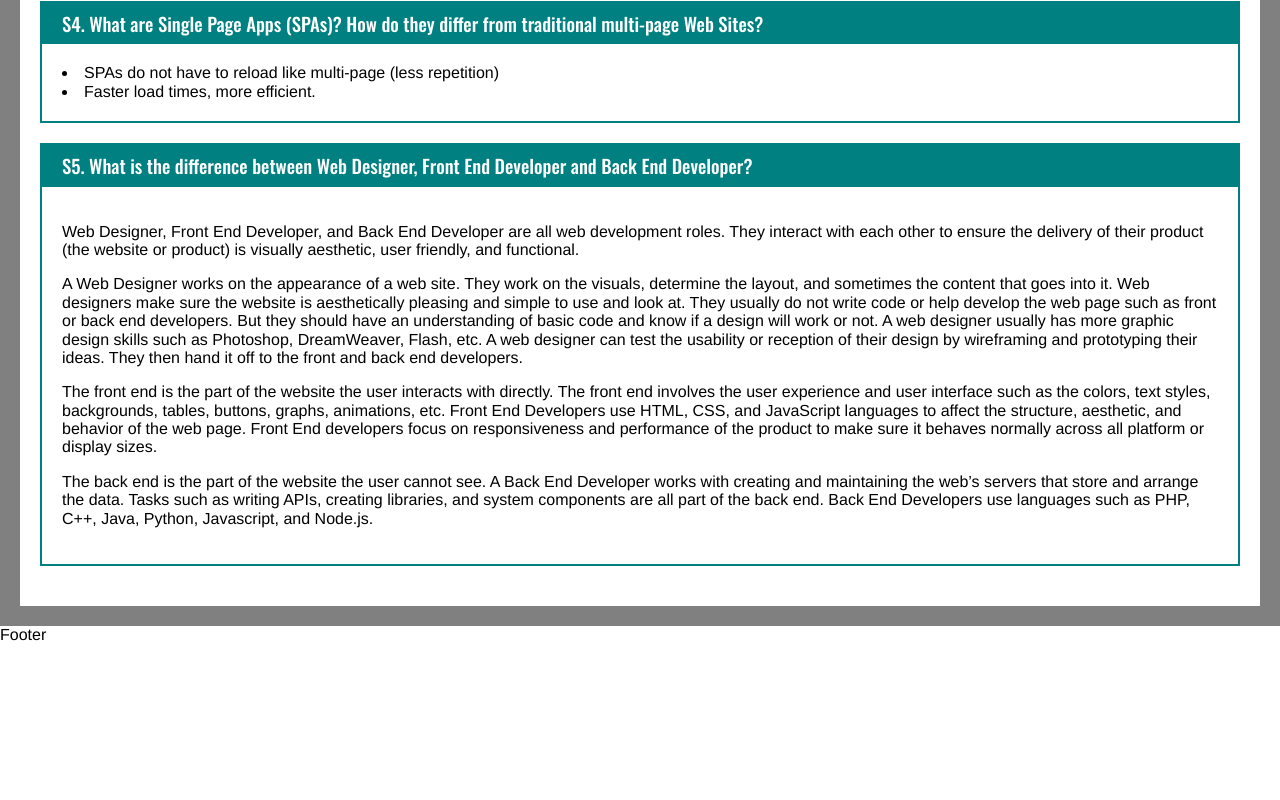
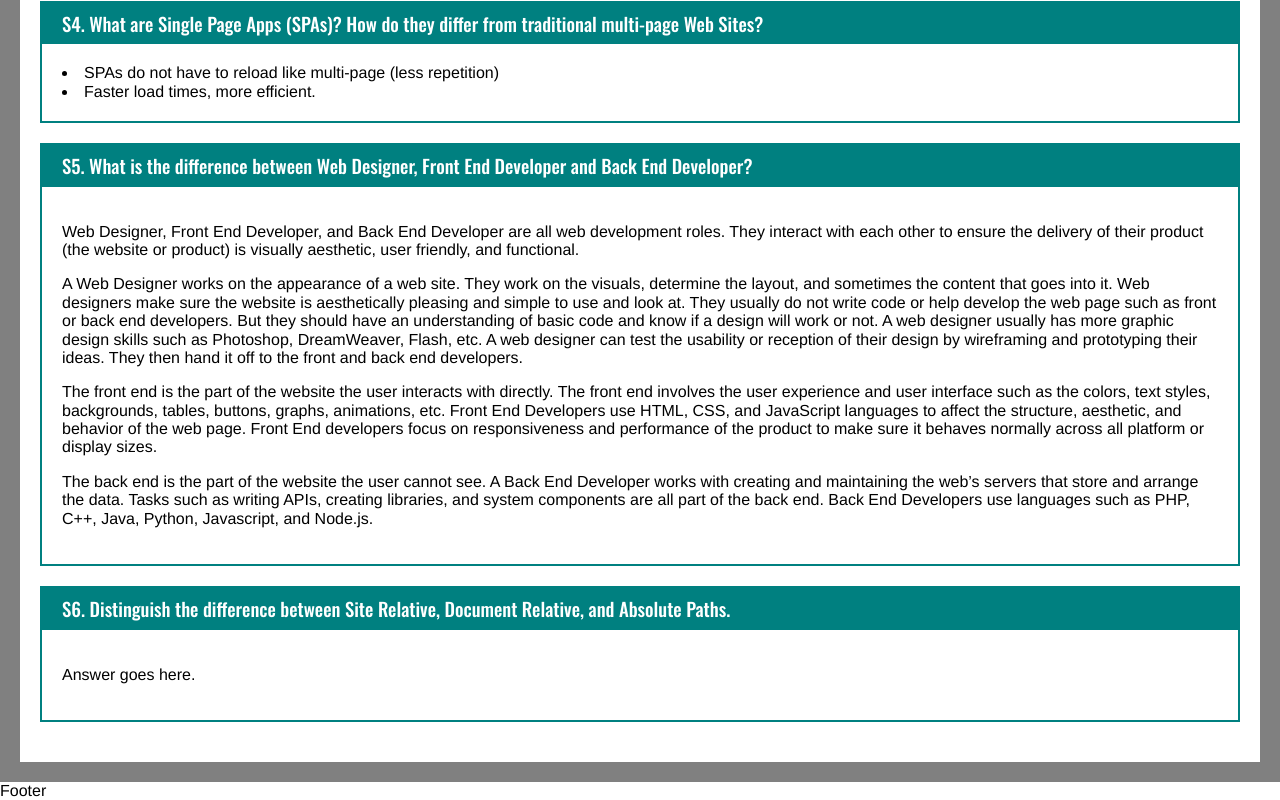
Before and after one commit to claireyz/Web-1-Zhao-Claire-Final, a React (Create React App) app: page /homework in a window 1280 px wide. Shown: the part 972-1772 px from the top of the page. Before the commit the page ends 1616 px from the top, so only its background shows below. Built offline with nearby package versions, Linux system fonts and the light colour scheme.

Commit message:
Adding Essay 6 Question

```diff
--- a/src/React/Homework/Essays/Essays.jsx
+++ b/src/React/Homework/Essays/Essays.jsx
@@ -35,6 +35,10 @@ const Essays = () => {
 <p>The back end is the part of the website the user cannot see. A Back End Developer works with creating and maintaining the web’s servers that store and arrange the data. Tasks such as writing APIs, creating libraries, and system components are all part of the back end. Back End Developers use languages such as PHP, C++, Java, Python, Javascript, and Node.js. </p>
 
             </Essay>
+
+            <Essay q='S6.  Distinguish the difference between Site Relative, Document Relative, and Absolute Paths.' >
+            <p>Answer goes here.</p>
+            </Essay>
         </EssaysStyled>
     )
 }
```
